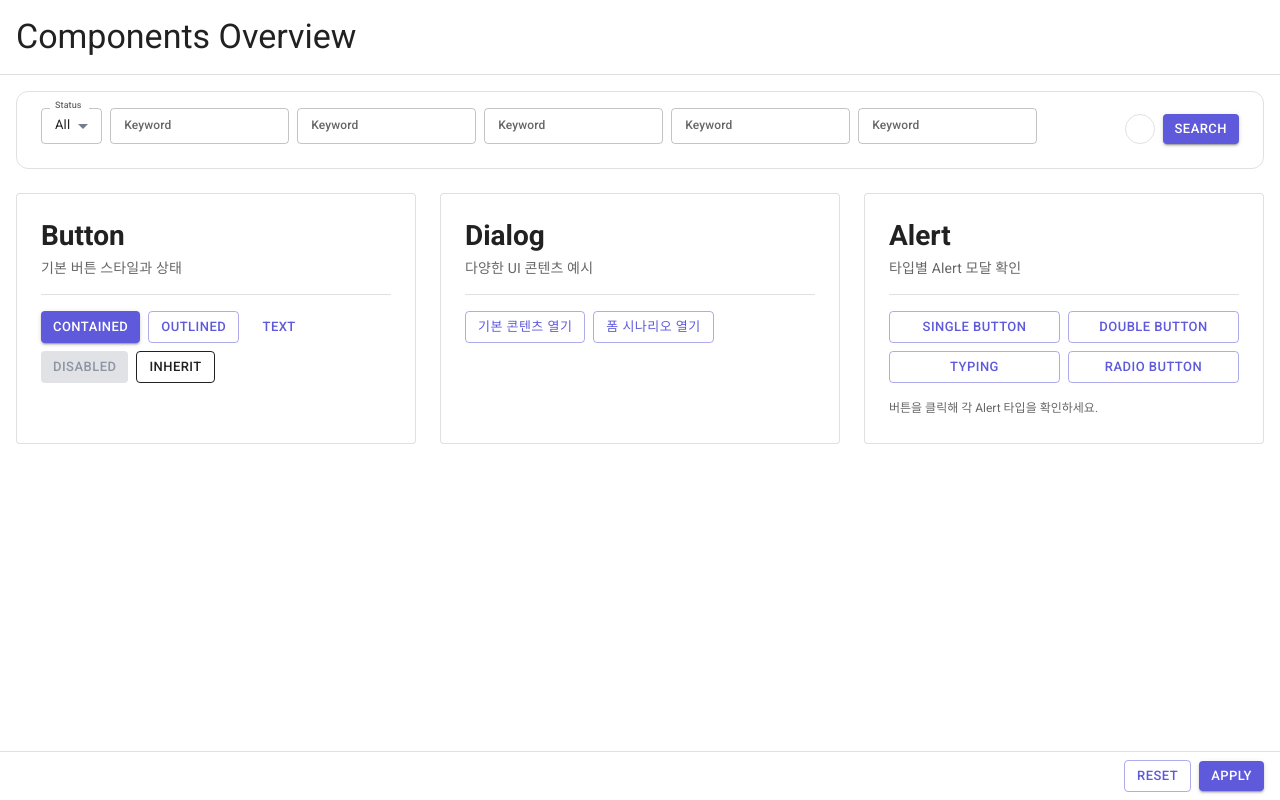
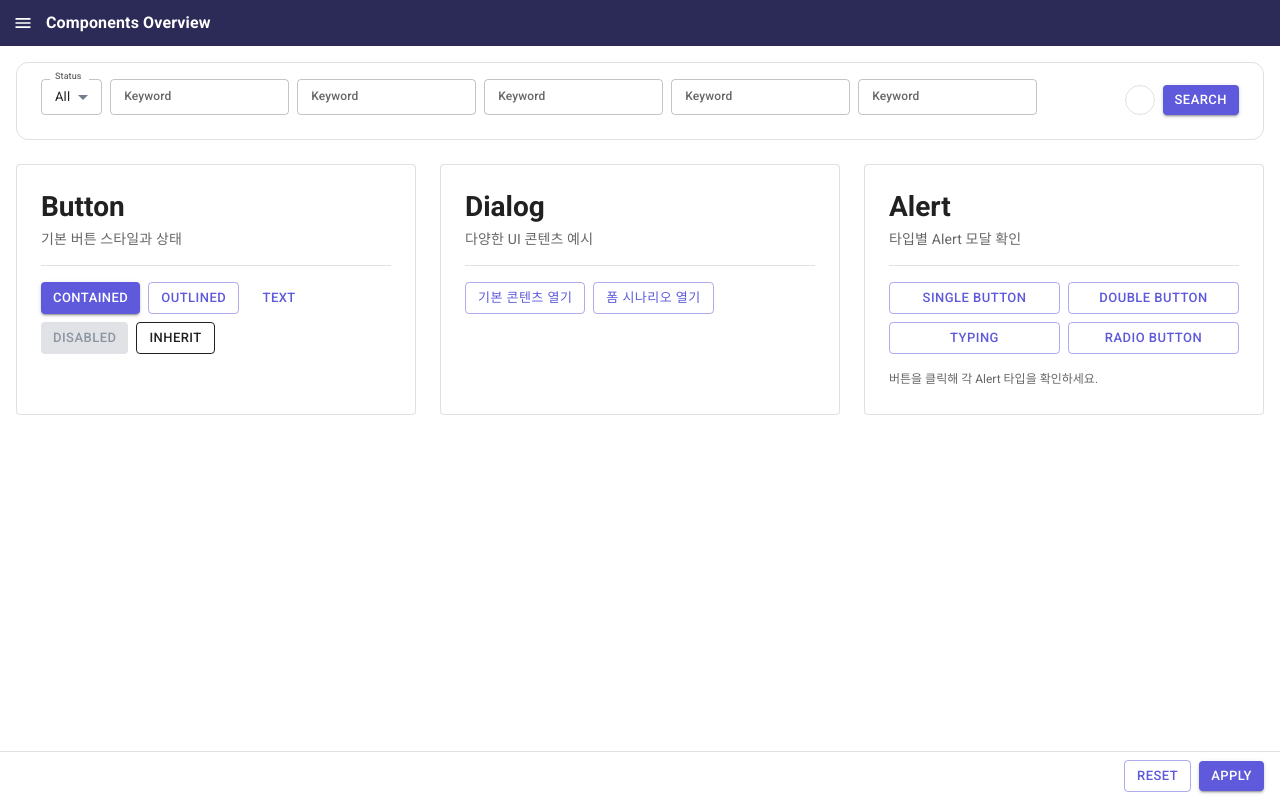
Before and after one commit to rlatmfrl24/nx-design-system, a Next.js app: page / in a window 1280 px wide. Built offline with nearby package versions, Linux system fonts and the light colour scheme; some icons are missing; what @mui/material-nextjs would draw is missing.

Commit message:
Update Home page: replace static header text with Header component for improved modularity, and clarify Figma data generation instructions in workflow documentation.

```diff
--- /dev/null
+++ b/app/header.tsx
@@ -0,0 +1,17 @@
+import { Menu } from "@mui/icons-material";
+import { Box, IconButton, Typography } from "@mui/material";
+
+export const Header = () => {
+    return (
+        <Box display="flex" alignItems="center" justifyContent="space-between" p={1} sx={{ backgroundColor: 'indigo.900' }}>
+            <Box display="flex" alignItems="center" justifyContent="space-between" color="white" gap={1}>
+                <IconButton size="small" color="inherit">
+                    <Menu fontSize="small" color="inherit" />
+                </IconButton>
+                <Typography variant="subtitle1">
+                    Components Overview
+                </Typography>
+            </Box>
+        </Box>
+    );
+};
--- a/app/page.tsx
+++ b/app/page.tsx
@@ -17,6 +17,7 @@ import { Button } from "./components/button.component";
 import { Dialog } from "./components/diaolg.component";
 import { Footer } from "./components/footer.component";
 import { SearchArea } from "./components/search-area.component";
+import { Header } from "./header";
 
 type AlertVariant = "singleButton" | "doubleButton" | "typing" | "radioButton";
 type DialogScenario = "basic" | "form";
@@ -31,10 +32,6 @@ const PageRoot = styled(Box)(({ theme }) => ({
 const PageHeader = styled(Box)(({ theme }) => ({
   display: "flex",
   flexDirection: "column",
-  gap: theme.spacing(1),
-  padding: theme.spacing(2),
-  borderBottom: `1px solid ${theme.palette.divider}`,
-  backgroundColor: theme.palette.background.default,
 }));
 
 const PageBody = styled(Box)(({ theme }) => ({
@@ -136,9 +133,7 @@ export default function Home() {
     <PageRoot>
 
       <PageHeader>
-        <Typography variant="h4" color="text.primary">
-          Components Overview
-        </Typography>
+        <Header />
       </PageHeader>
 
       <PageBody>
```
Also changed, not shown: 1 other file (tests, documents, lock files or other folders).
